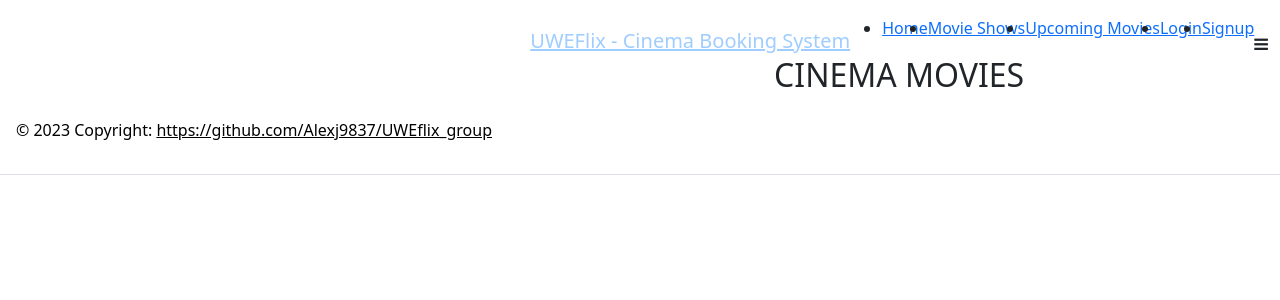
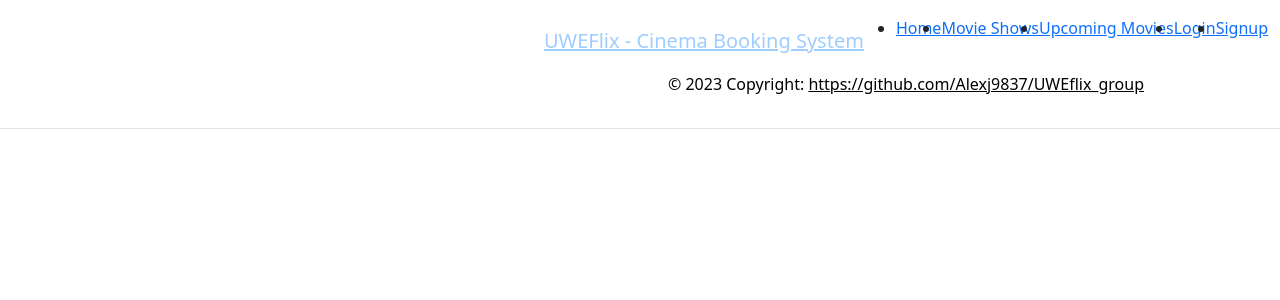
Before and after one commit to Alexj9837/UWEflix_group, a Django app: page / in a window 1280 px wide. Shown: the top 300 px of the page. Run offline with Django 4.2, Linux system fonts and the light colour scheme; some libraries are stand-ins or nearby versions.

Commit message:
Update home.html

```diff
--- a/UWEflix/templates/UWEflix/customer/home.html
+++ b/UWEflix/templates/UWEflix/customer/home.html
@@ -3,62 +3,7 @@
 
 
 {% block content %}
-{% load static %}
-<!DOCTYPE html>
-<html lang="en">
-<head>
-<title>Movies</title>
-<meta charset="utf-8">
-<meta http-equiv="X-UA-Compatible" content="IE=edge">
-<meta name="description" content="Travello template project">
-<meta name="viewport" content="width=device-width, initial-scale=1">
-<link rel="stylesheet" type="text/css" href="{% static 'styles/bootstrap4/bootstrap.min.css' %}">
-<link href="{% static 'plugins/font-awesome-4.7.0/css/font-awesome.min.css' %}" rel="stylesheet" type="text/css">
-<link rel="stylesheet" type="text/css" href="{% static 'plugins/OwlCarousel2-2.2.1/owl.carousel.css' %}">
-<link rel="stylesheet" type="text/css" href="{% static 'plugins/OwlCarousel2-2.2.1/owl.theme.default.css' %}">
-<link rel="stylesheet" type="text/css" href="{% static 'plugins/OwlCarousel2-2.2.1/animate.css' %}">
-<link rel="stylesheet" type="text/css" href="{% static 'styles/destinations.css' %}">
-<link rel="stylesheet" type="text/css" href="{% static 'styles/destinations_responsive.css' %}">
-</head>
-<body>
-	 <div class="destinations" id="destinations">
-		<div class="container">
-			<div class="row">
-				<div class="col text-center">
-					<div class="section_title"><h2>
-						{% if True in m%}
-						Upcoming MOVIES
-						{% else %}
-						CINEMA MOVIES
-						{% endif %}
-					</h2>
-					</div>
-				</div>
-			</div>
-			 <div class="row destinations_row" >
-				<div class="col" >
-					<div class="destinations_container item_grid">
 
-					</div>
-				</div>
-			</div>
-		</div>
-	</div>
-
-
-
-
-</div>
-<script src="{% static 'js/jquery-3.2.1.min.js' %}"></script>
-<script src="{% static 'styles/bootstrap4/popper.js' %}"></script>
-<script src="{% static 'styles/bootstrap4/bootstrap.min.js' %}"></script>
-<script src="{% static 'plugins/OwlCarousel2-2.2.1/owl.carousel.js' %}"></script>
-<script src="{% static 'plugins/easing/easing.js' %}"></script>
-<script src="{% static 'plugins/Isotope/isotope.pkgd.min.js' %}"></script>
-<script src="{% static 'plugins/parallax-js-master/parallax.min.js' %}"></script>
-<script src="{% static 'js/destinations.js' %}"></script>
-</body>
-</html>
 {% endblock %}
 
 
```
